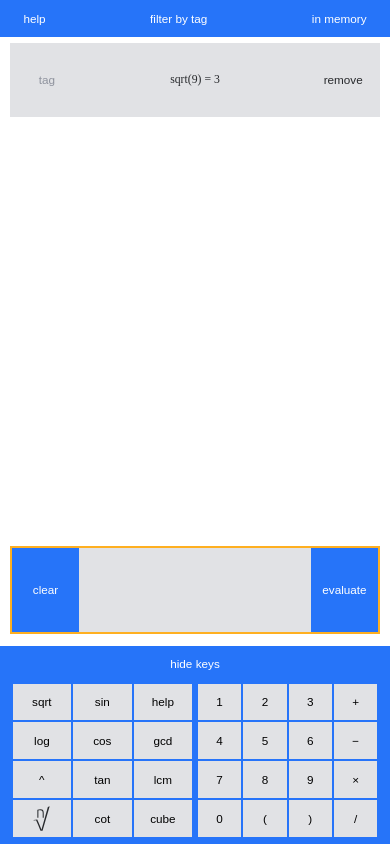
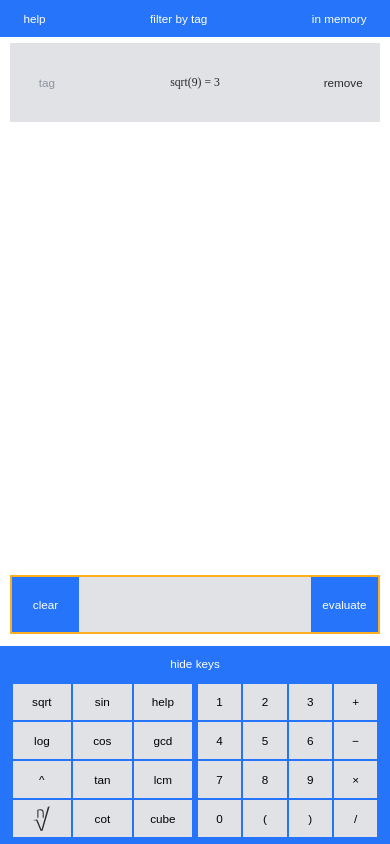
Before and after one commit to fhdhsni/calc, a website built with webpack: page src/index.html in a window 390 px wide. Built offline with nearby package versions, Linux system fonts and the light colour scheme.

Commit message:
fix small height when mobile' soft keyboads pop up

```diff
--- a/src/styles/components/_input.scss
+++ b/src/styles/components/_input.scss
@@ -1,9 +1,9 @@
 .input-wrapper {
     border: 2px solid $bright-yellow;
     display: flex;
-    flex: 1 1 15%;
+    flex: 1 1 10%;
     margin-bottom: 1em;
-
+    min-height: 3em;
     // &.on-hidden-keys {
     //     flex: 1 1 10%;
     // }
--- a/src/styles/components/_math-help.scss
+++ b/src/styles/components/_math-help.scss
@@ -2,7 +2,7 @@
     background-color: $blue;
     border: 2px solid $bright-yellow;
     color: $white;
-    display: none;
+    // display: none;
     left: 50%;
     padding: 1em;
     position: absolute;
--- a/src/styles/components/_result-wrapper.scss
+++ b/src/styles/components/_result-wrapper.scss
@@ -1,7 +1,7 @@
 .result-wrapper {
     color: $dark-grey;
     display: flex;
-    flex: 1 1 85%;
+    flex: 1 1 90%;
     flex-direction: column;
     margin-bottom: 1em;
     margin-top: auto;
@@ -14,6 +14,7 @@
         justify-content: space-between;
         margin-bottom: .5em;
         margin-top: .5em;
+        min-height: 3em;
         transition: transform .3s;
         width: 100%;
     }
```
